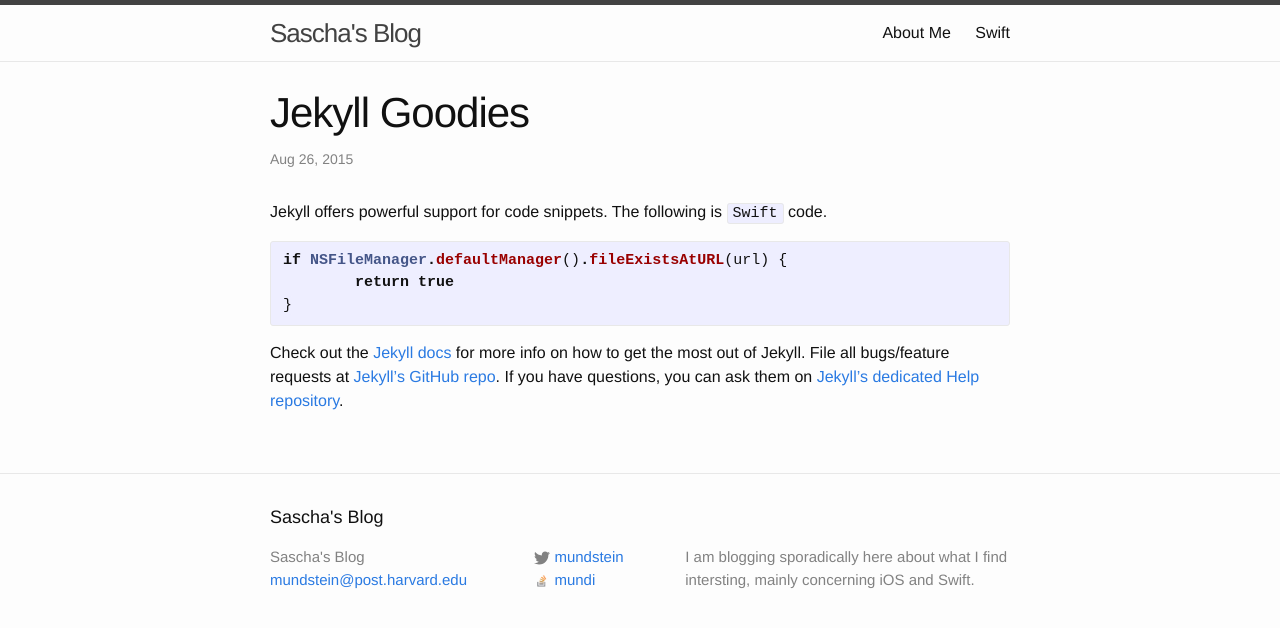
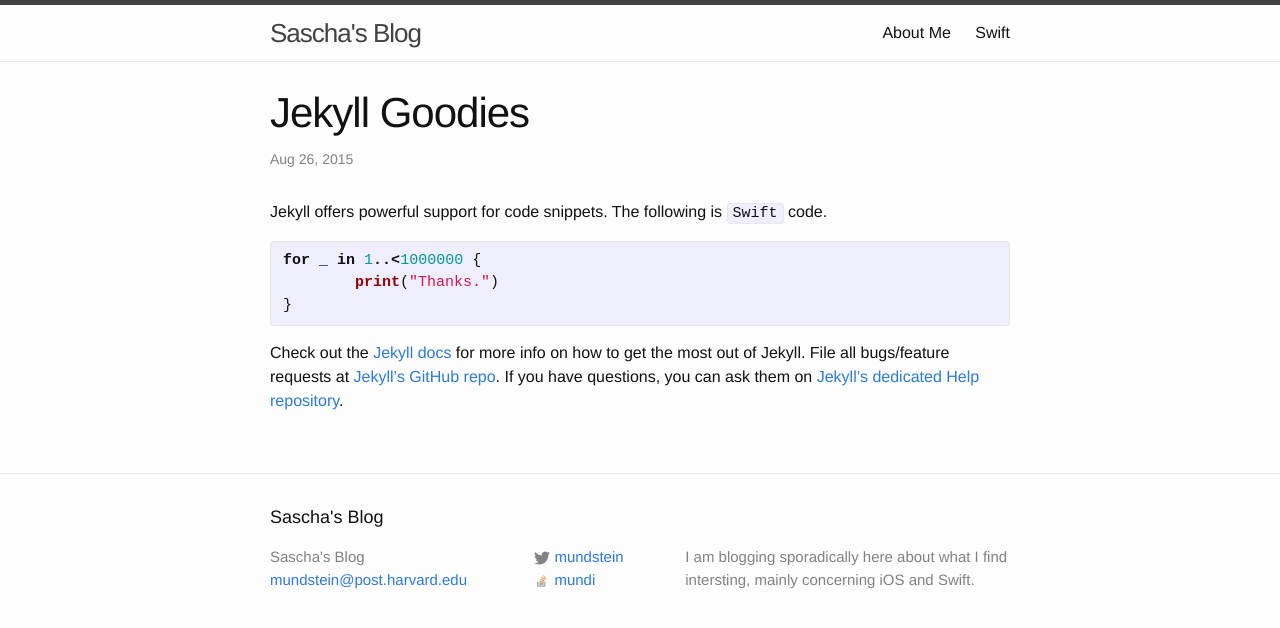
Before and after one commit to mundipf/mundipf.github.io, a Jekyll site: the page built from _posts/2015-08-26-welcome-to-jekyll.markdown, in a window 1280 px wide. Shown: the top 628 px of the page. Built offline with Jekyll 4.4.1, drawn with Linux system fonts in a browser that asks for light colours.

Commit message:
Created _pages directory for non blog pages.

```diff
--- a/_config.yml
+++ b/_config.yml
@@ -10,7 +10,7 @@
 github_username:  # mundipf
 stackoverflow_username: mundi
 stackoverflow_userid: 427083
-
+include: ['_pages']
 
 # Build settings
 markdown: kramdown
--- a/_posts/2015-08-26-welcome-to-jekyll.markdown
+++ b/_posts/2015-08-26-welcome-to-jekyll.markdown
@@ -12,8 +12,8 @@
 Jekyll offers powerful support for code snippets. The following is `Swift` code.
 
 {% highlight swift %}
-if NSFileManager.defaultManager().fileExistsAtURL(url) {
-	return true
+for _ in 1..<1000000 {
+	print("Thanks.")
 }
 {% endhighlight %}
 
```
Also changed, not shown: _pages/about.md (renamed from about.md), _pages/swift.md (renamed from swift.md).
